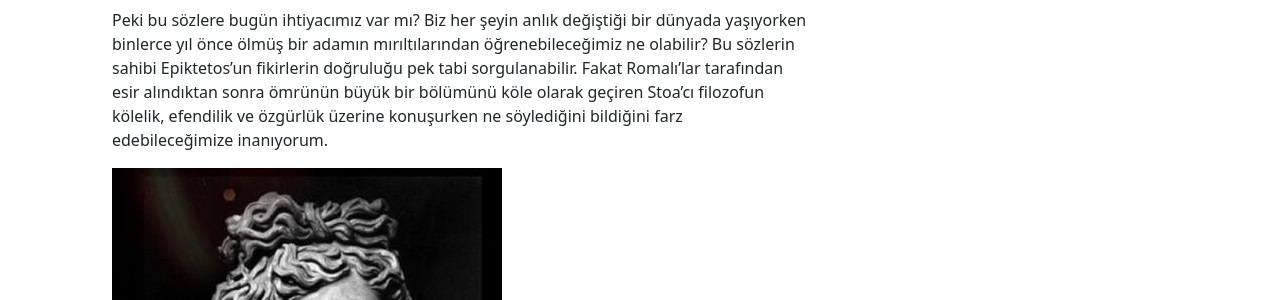
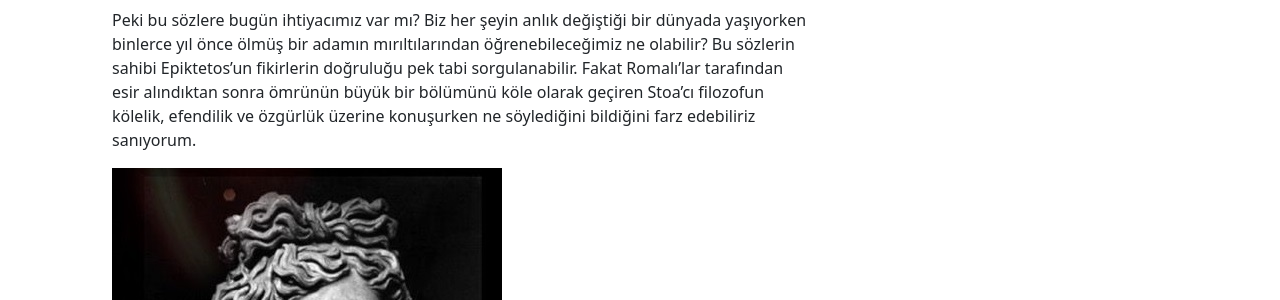
Before and after one commit to tozbulut/derinmavi.io, a Jekyll site: the page built from _posts/2021-05-19-stoa-nin-mermerleri.md, in a window 1280 px wide. Shown: the part 277-577 px from the top of the page. Built offline with Jekyll 4.4.1, drawn with Linux system fonts in a browser that asks for light colours.

Commit message:
Update 2021-05-19-stoa-nin-mermerleri.md

```diff
--- a/_posts/2021-05-19-stoa-nin-mermerleri.md
+++ b/_posts/2021-05-19-stoa-nin-mermerleri.md
@@ -12,7 +12,7 @@
     </blockquote>
   </div>
 
-Peki bu sözlere bugün ihtiyacımız var mı? Biz her şeyin anlık değiştiği bir dünyada yaşıyorken binlerce yıl önce ölmüş bir adamın mırıltılarından öğrenebileceğimiz ne olabilir? Bu sözlerin sahibi Epiktetos'un fikirlerin doğruluğu pek tabi sorgulanabilir. Fakat Romalı'lar tarafından esir alındıktan sonra ömrünün büyük bir bölümünü köle olarak geçiren Stoa'cı filozofun kölelik, efendilik ve özgürlük üzerine konuşurken ne söylediğini bildiğini farz edebileceğimize inanıyorum.
+Peki bu sözlere bugün ihtiyacımız var mı? Biz her şeyin anlık değiştiği bir dünyada yaşıyorken binlerce yıl önce ölmüş bir adamın mırıltılarından öğrenebileceğimiz ne olabilir? Bu sözlerin sahibi Epiktetos'un fikirlerin doğruluğu pek tabi sorgulanabilir. Fakat Romalı'lar tarafından esir alındıktan sonra ömrünün büyük bir bölümünü köle olarak geçiren Stoa'cı filozofun kölelik, efendilik ve özgürlük üzerine konuşurken ne söylediğini bildiğini farz edebiliriz sanıyorum.
 
 <!--more-->
 
```
